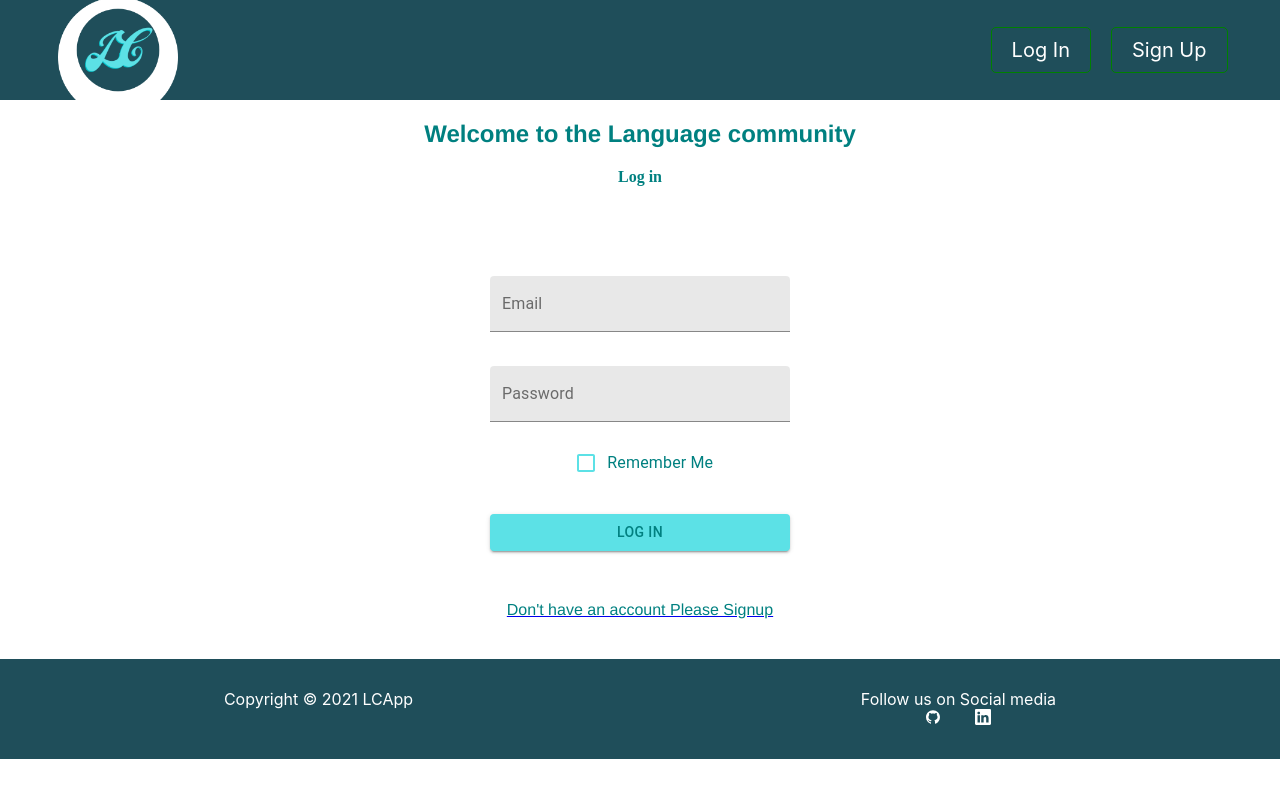
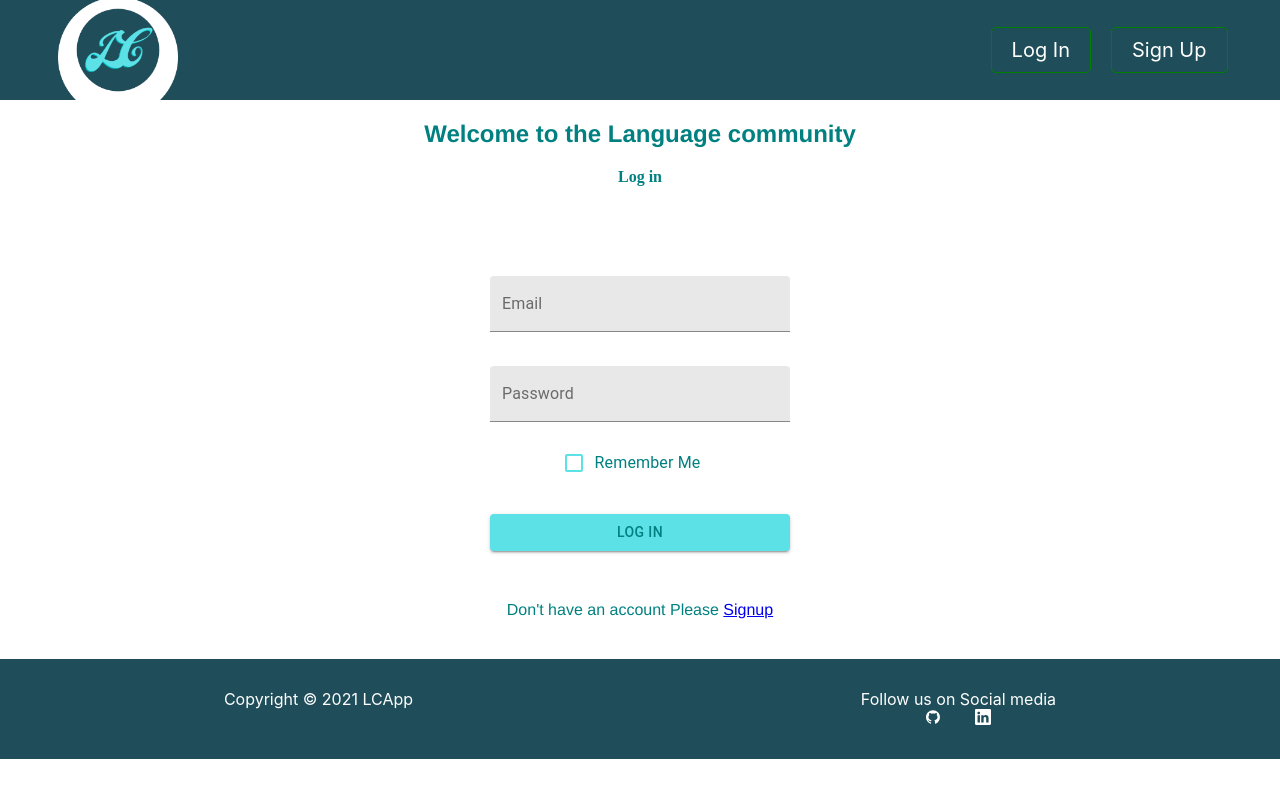
Before and after one commit to leelaroshan/LCApp, a React (Create React App) app: page /login in a window 1280 px wide. Built offline with nearby package versions, Linux system fonts and the light colour scheme; no server answers.

Commit message:
small modifications

```diff
--- a/src/components/Footer.js
+++ b/src/components/Footer.js
@@ -39,8 +39,9 @@ export default function Footer() {
                <AiOutlineGithub className="github" />
                </Link>
 
-
+              <Link to={{ pathname: "https://www.linkedin.com/in/leelavathi-gade/" }} target="_blank" >
               <BsLinkedin className="linkedin" />
+              </Link>
 
             </div>
 
--- a/src/components/Login.js
+++ b/src/components/Login.js
@@ -102,7 +102,7 @@ export default function Login({setUser,user, setToken, isLoggedIn, setIsLoggedIn
                   <Checkbox
                     // defaultChecked
                     // color="#5CE1E6"
-                    style={{ color: '#5CE1E6', marginLeft:'2vw'}}
+                    style={{ color: '#5CE1E6'}}
                   />
                 }
                 label="Remember Me"
@@ -124,9 +124,9 @@ export default function Login({setUser,user, setToken, isLoggedIn, setIsLoggedIn
               Log In
             </Button>
 
-            <Link to="/signup">
-              <p className="signup-link">Don't have an account Please Signup</p>
-            </Link>
+
+              <p className="signup-link">Don't have an account Please   <Link to="/signup">Signup  </Link></p>
+
           </div>
         </form>
       </div>
--- a/src/components/Navbar.css
+++ b/src/components/Navbar.css
@@ -107,7 +107,7 @@
         position: absolute;
         font-size: 30px;
         color: white;
-        background-color: #00828c;
+        /* background-color: #00828c; */
         border: none;
         outline: none;
         top:15px;
--- a/src/components/Signup.js
+++ b/src/components/Signup.js
@@ -233,7 +233,7 @@ export default function Signup({ user,setUser, setIsLoggedIn }) {
           <FormGroup>
             <FormControlLabel
               control={
-                <Checkbox  style={{ color: '#5CE1E6 ', marginLeft:'2vw' }} />
+                <Checkbox  style={{ color: '#5CE1E6 ', marginRight:'2vw' }} />
               }
               label=" I agree to the terms and conditions"
             />
```
